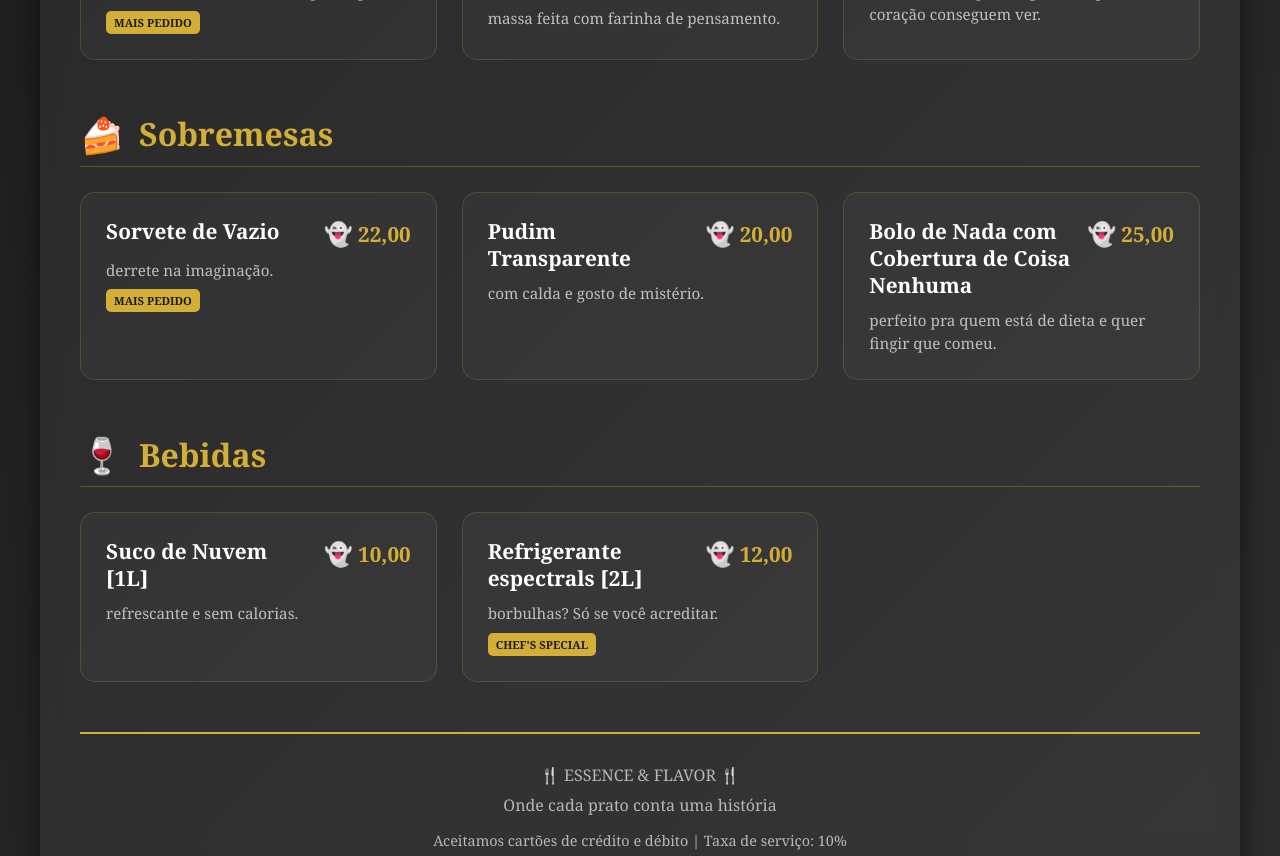
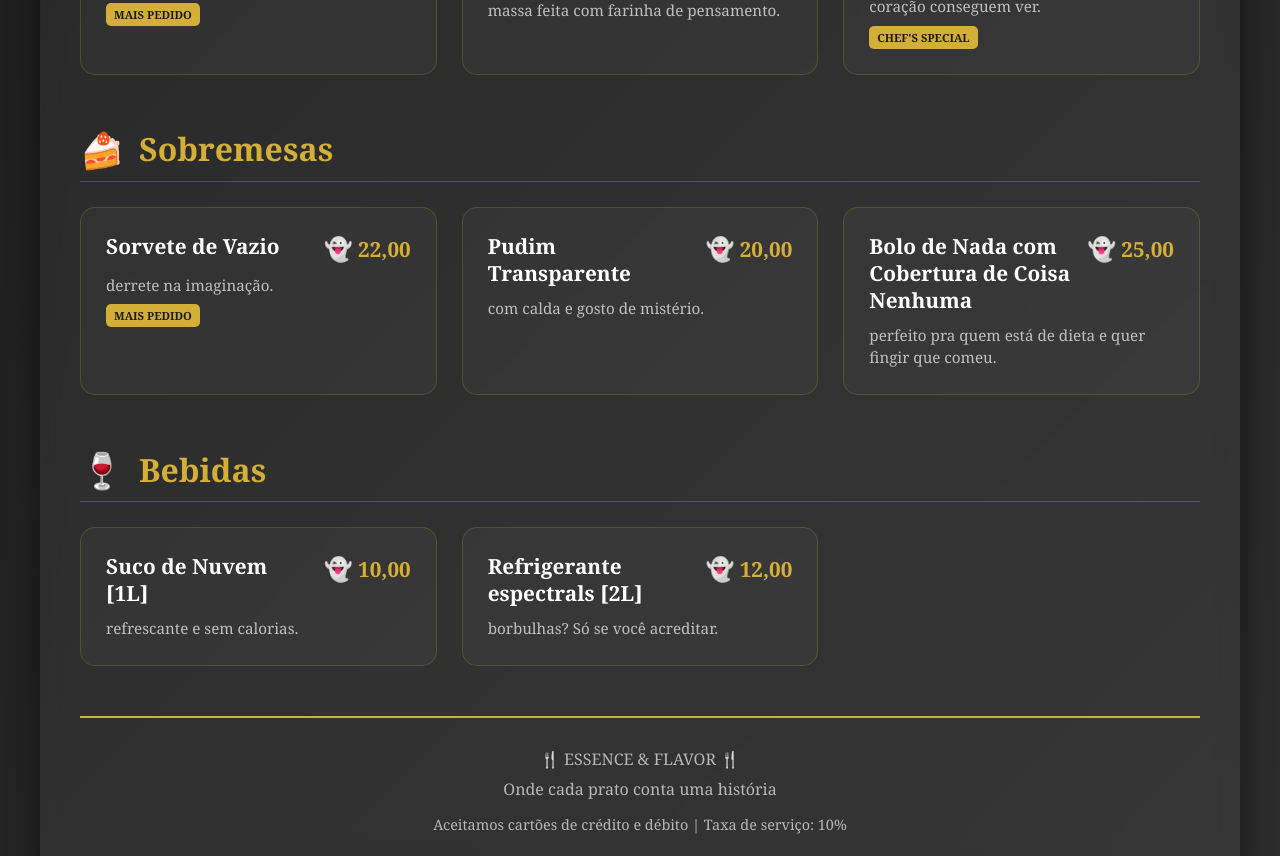
Before and after one commit to 0001151836-maker/Essence-Flavor, a plain HTML site: page index.html in a window 1280 px wide. Shown: the part 734-1590 px from the top of the page. Drawn offline with Linux system fonts and the light colour scheme.

Commit message:
Add files via upload

```diff
--- a/index.html
+++ b/index.html
@@ -286,7 +286,6 @@
                         <div class="item-price"><span class="category-icon">👻</span> 18,00</div>
                     </div>
                     <p class="item-description">folhas transparentes com toque de nada.</p>
-                    <span class="badge">CHEF'S SPECIAL</span>
                 </div>
 
                 <div class="menu-item">
@@ -336,8 +335,10 @@
                         <div class="item-price"><span class="category-icon">👻</span> 25,00</div>
                     </div>
                     <p class="item-description">servido com legumes que só os puros de coração conseguem ver.</p>
+                 <span class="badge">CHEF'S SPECIAL</span>
                 </div>
             </div>
+
         </section>
 
         <section class="category">
@@ -394,7 +395,7 @@
                         <div class="item-price"><span class="category-icon">👻</span> 12,00</div>
                     </div>
                     <p class="item-description">borbulhas? Só se você acreditar.</p>
-                    <span class="badge">CHEF'S SPECIAL</span>
+
                 </div>
             </div>
         </section>
```
